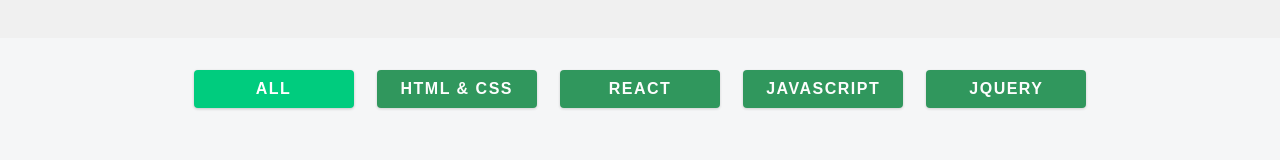
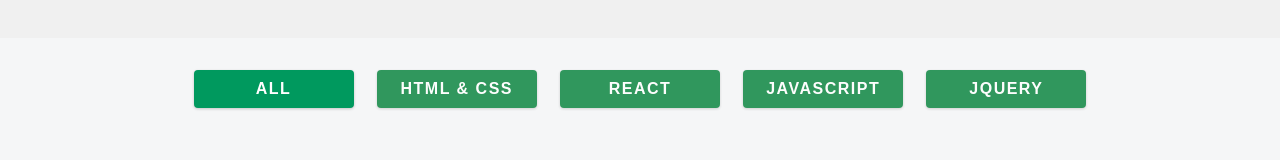
Before and after one commit to yodkwtf/yodkwtf.com, a React (Create React App) app: page /Projects in a window 1280 px wide. Shown: the part 311-471 px from the top of the page. Built offline with nearby package versions, Linux system fonts and the light colour scheme.

Commit message:
favicon updated & more css updates

```diff
--- a/src/index.css
+++ b/src/index.css
@@ -37,7 +37,7 @@ Variables
   --clr-secondary: #2e9cca;
   --clr-tertiary: #e3f0f8; */
   --clr-primary: hsl(146, 100%, 25%);
-  --clr-secondary: hsl(157, 100%, 40%);
+  --clr-secondary: hsl(157, 100%, 30%);
   --clr-tertiary: hsl(146, 52%, 76%);
   /* shadows */
   --light-shadow: 0 5px 15px rgba(0, 0, 0, 0.2);
@@ -103,7 +103,7 @@ Variables
   --clr-secondary: #0074e1;
   --clr-tertiary: #b0d9f3; */
   --clr-primary: hsl(146, 100%, 25%);
-  --clr-secondary: hsl(157, 100%, 40%);
+  --clr-secondary: hsl(157, 100%, 30%);
   --clr-tertiary: hsl(146, 52%, 76%);
   /* shadows */
   --light-shadow: 0 5px 15px rgba(255, 255, 255, 0.2);
@@ -140,7 +140,7 @@ Variables
   --clr-secondary: #2e9cca;
   --clr-tertiary: #e3f0f8; */
   --clr-primary: hsl(146, 100%, 25%);
-  --clr-secondary: hsl(157, 100%, 40%);
+  --clr-secondary: hsl(157, 100%, 30%);
   --clr-tertiary: hsl(146, 52%, 76%);
   /* shadows */
   --light-shadow: 0 5px 15px rgba(0, 0, 0, 0.2);
@@ -403,7 +403,7 @@ nav {
   text-shadow: 1px 1px 1px var(--clr-body-bcg);
   transition: var(--transition);
   letter-spacing: 2px;
-  padding: 0.1rem 0;
+  padding: 0.1rem 0 0.5rem;
   border-bottom: 2px solid transparent;
 }
 .nav-links .link:hover {
@@ -522,12 +522,13 @@ SIDEBAR
 .sidebar-icons .social-icon {
   text-shadow: 1px 1px 1px var(--clr-body-bcg);
   transition: var(--transition);
-  text-transform: capitalize;
+  text-transform: uppercase;
   display: block;
   color: var(--clr-secondary);
-  font-size: 1.5rem;
+  font-size: 1.25rem;
   margin: 0.4rem 0;
-  letter-spacing: 2px;
+  letter-spacing: 1px;
+  line-height: 1;
 }
 .sidebar-icons .social-icon:hover {
   color: var(--clr-primary);
@@ -1129,6 +1130,7 @@ CONTACT
 }
 .social-icon .fa {
   transition: var(--transition);
+  vertical-align: middle;
 }
 .twitter {
   color: #00a7e7;
```
Also changed, not shown: 1 other file (tests, documents, lock files or other folders).
